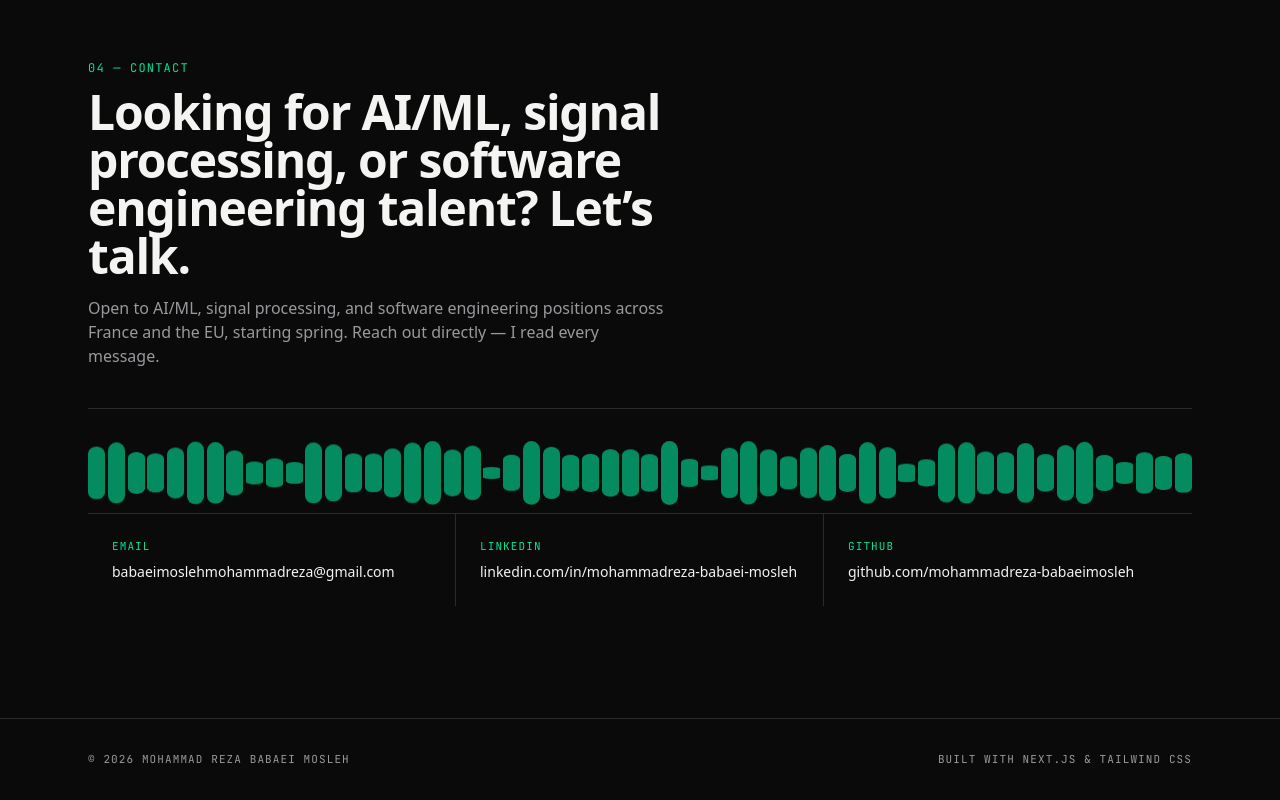
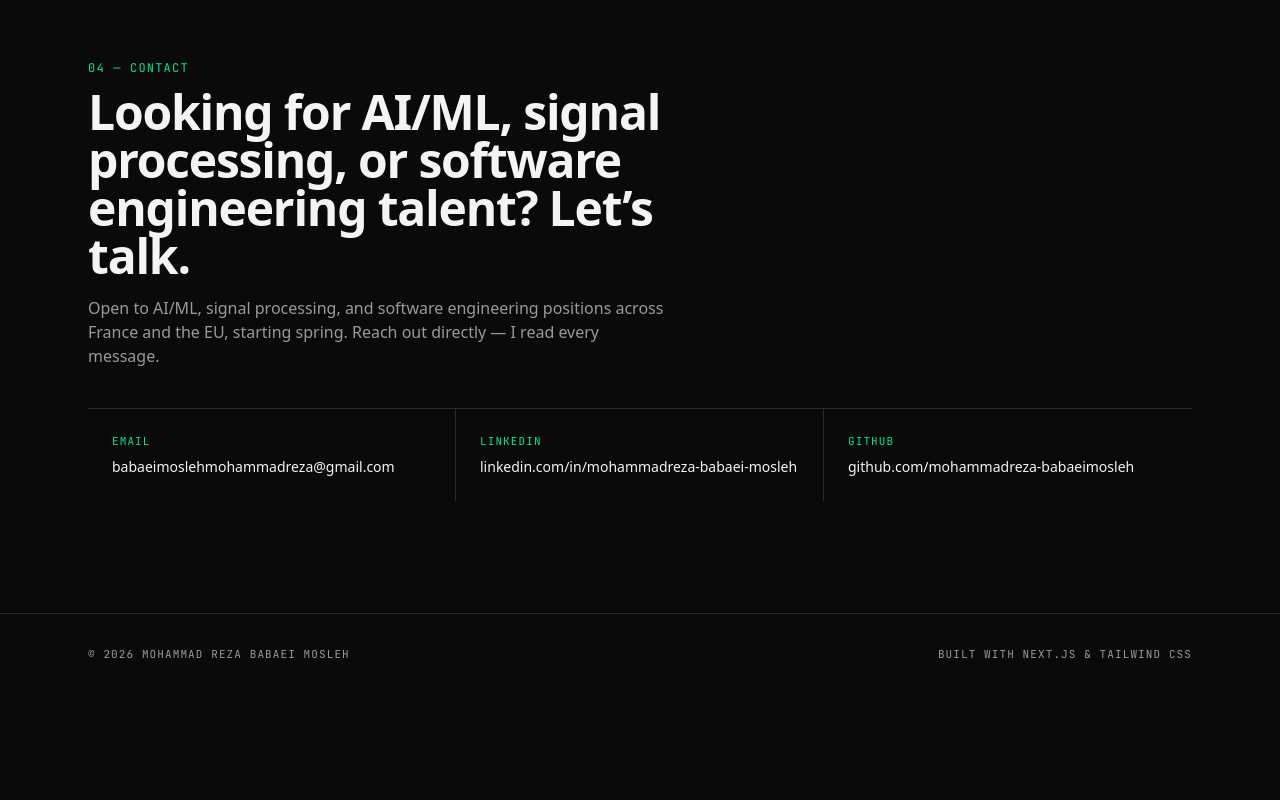
Before and after one commit to mohammadreza-babaeimosleh/mohammadreza-babaeimosleh.github.io, a Next.js app: page / in a window 1280 px wide. Shown: the part 4178-4978 px from the top of the page. After the commit the page ends 4873 px from the top, so only its background shows below. Built offline with nearby package versions, Linux system fonts and the light colour scheme.

Commit message:
feat: removing wave

```diff
--- a/src/app/globals.css
+++ b/src/app/globals.css
@@ -276,21 +276,3 @@ body {
     var(--background)
   );
 }
-
-/* Sonic waveform — ambient signal visualization for the Contact section */
-@keyframes waveform-pulse {
-  0%,
-  100% {
-    transform: scaleY(var(--base-scale, 0.3));
-  }
-  50% {
-    transform: scaleY(1);
-  }
-}
-
-.waveform-bar {
-  transform-origin: center;
-  animation-name: waveform-pulse;
-  animation-timing-function: ease-in-out;
-  animation-iteration-count: infinite;
-}
--- a/src/components/Contact.tsx
+++ b/src/components/Contact.tsx
@@ -1,5 +1,4 @@
 import Reveal from "./Reveal";
-import SonicWaveform from "./SonicWaveform";
 
 const LINKS = [
   {
@@ -32,20 +31,14 @@ export default function Contact() {
             talent? Let&rsquo;s talk.
           </h2>
           <p className="mt-4 max-w-xl text-muted-foreground">
-            Open to AI/ML, signal processing, and software engineering positions
-            across France and the EU, starting spring. Reach out directly — I
-            read every message.
+            Open to AI/ML, signal processing, and software engineering
+            positions across France and the EU, starting spring. Reach out
+            directly — I read every message.
           </p>
         </Reveal>
 
         <Reveal delay={150}>
-          <div className="mt-10 border-t border-border pt-8">
-            <SonicWaveform />
-          </div>
-        </Reveal>
-
-        <Reveal delay={250}>
-          <div className="mt-2 grid gap-0 border-t border-border sm:grid-cols-3">
+          <div className="mt-10 grid gap-0 border-t border-border sm:grid-cols-3">
             {LINKS.map((link) => (
               <a
                 key={link.label}
--- a/src/components/SonicWaveform.tsx
+++ /dev/null
@@ -1,59 +0,0 @@
-"use client";
-
-import { useEffect, useRef, useState, type CSSProperties } from "react";
-
-const BAR_COUNT = 56;
-
-export default function SonicWaveform() {
-  const containerRef = useRef<HTMLDivElement>(null);
-  const [isVisible, setIsVisible] = useState(false);
-  const [reduceMotion] = useState(
-    () =>
-      typeof window !== "undefined" &&
-      window.matchMedia("(prefers-reduced-motion: reduce)").matches,
-  );
-
-  useEffect(() => {
-    const el = containerRef.current;
-    if (!el) return;
-    const observer = new IntersectionObserver(
-      ([entry]) => setIsVisible(entry.isIntersecting),
-      { threshold: 0.1 },
-    );
-    observer.observe(el);
-    return () => observer.disconnect();
-  }, []);
-
-  const paused = reduceMotion || !isVisible;
-  const bars = Array.from({ length: BAR_COUNT }, (_, i) => i);
-
-  return (
-    <div
-      ref={containerRef}
-      aria-hidden
-      className="flex h-16 w-full items-center gap-[3px]"
-    >
-      {bars.map((i) => {
-        // Vary duration/phase/base-height per bar so the row reads as one
-        // continuous, organic signal rather than uniformly pulsing blocks.
-        const duration = 1.4 + (i % 9) * 0.11;
-        const delay = -(i * 0.08);
-        const baseScale = 0.18 + ((Math.sin(i * 0.55) + 1) / 2) * 0.42;
-        return (
-          <span
-            key={i}
-            className="waveform-bar block h-full flex-1 rounded-full bg-accent/60"
-            style={
-              {
-                animationDuration: `${duration}s`,
-                animationDelay: `${delay}s`,
-                animationPlayState: paused ? "paused" : "running",
-                "--base-scale": baseScale,
-              } as CSSProperties
-            }
-          />
-        );
-      })}
-    </div>
-  );
-}
```
